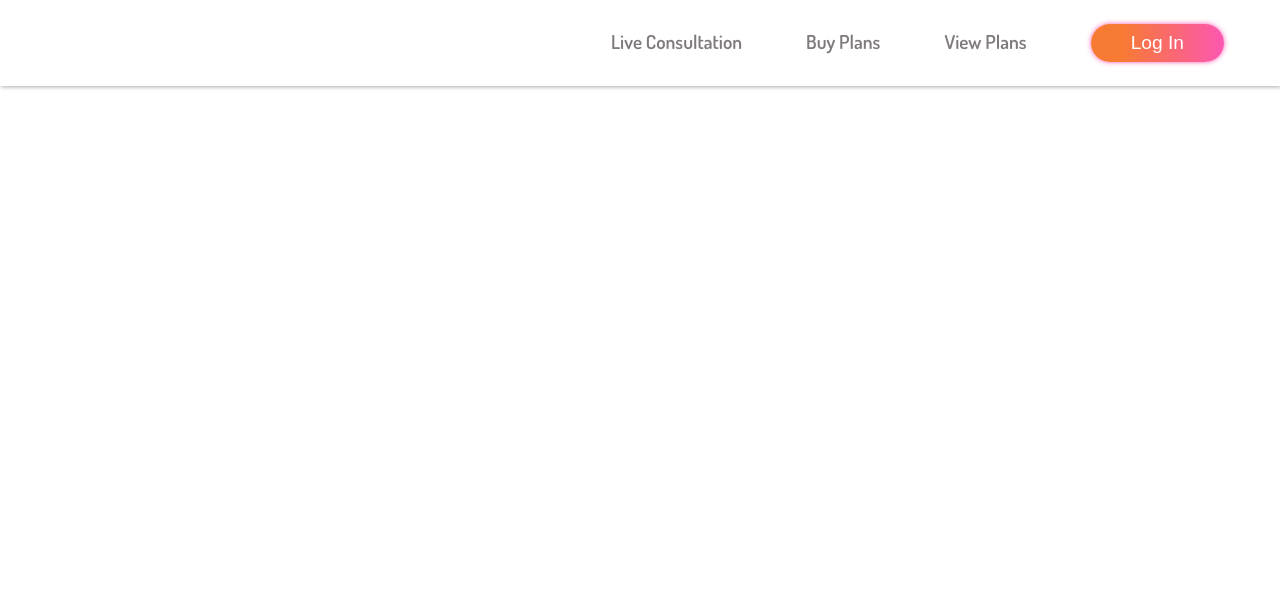
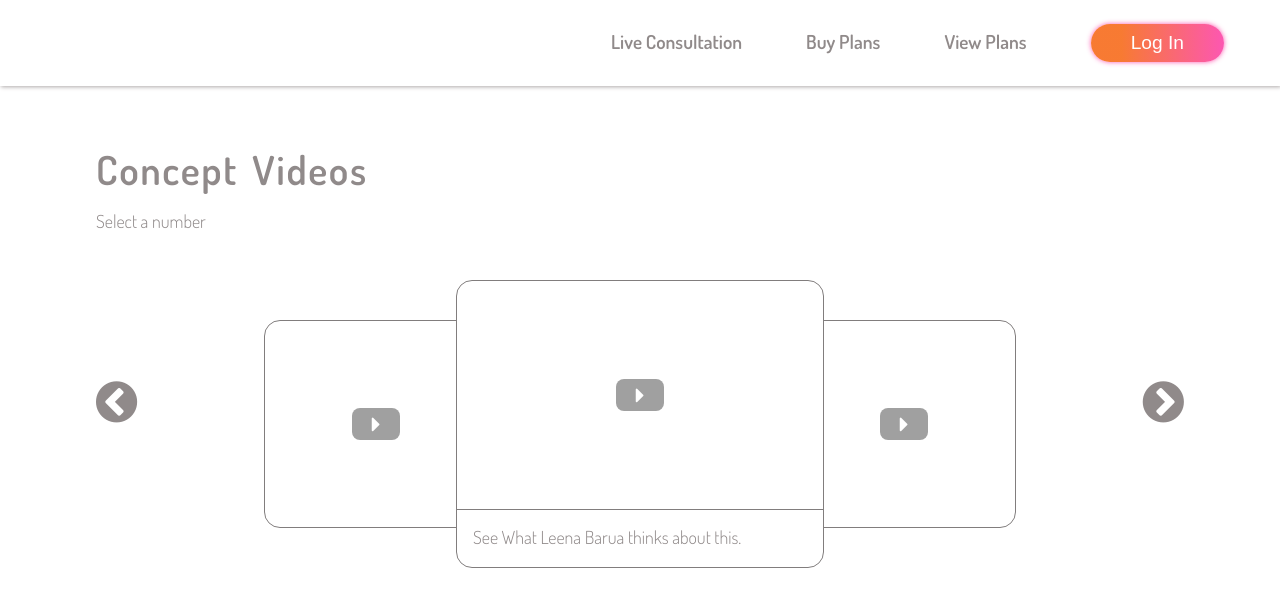
Before and after one commit to karn21/swiflearn-assign, a React (Create React App) app: page / in a window 1280 px wide. Shown: the top 606 px of the page. Built offline with nearby package versions, Linux system fonts and the light colour scheme.

Commit message:
add videos section

```diff
--- a/public/index.html
+++ b/public/index.html
@@ -28,6 +28,14 @@
       rel="stylesheet"
     />
 
+    <!-- Font Awesome -->
+    <link
+      rel="stylesheet"
+      href="https://stackpath.bootstrapcdn.com/font-awesome/4.7.0/css/font-awesome.min.css"
+      integrity="sha384-wvfXpqpZZVQGK6TAh5PVlGOfQNHSoD2xbE+QkPxCAFlNEevoEH3Sl0sibVcOQVnN"
+      crossorigin="anonymous"
+    />
+
     <title>Swiflearn Assignment</title>
   </head>
   <body>
--- a/src/App.css
+++ b/src/App.css
@@ -7,10 +7,21 @@
 body {
   font-family: "Dosis", sans-serif;
   font-size: 18px;
-  color: #807a7a;
+  color: #908a8a;
 }
 
 a {
   text-decoration: none;
   color: inherit;
 }
+
+section {
+  padding: 2rem 6rem;
+}
+
+h1 {
+  font-size: 2.5rem;
+  letter-spacing: 0.1rem;
+  word-spacing: 0.3rem;
+  padding: 1rem 0;
+}
--- a/src/App.js
+++ b/src/App.js
@@ -1,11 +1,13 @@
 import React from "react";
 import "./App.css";
 import Navbar from "./components/navbar/Navbar";
+import Videos from "./components/videos/Videos";
 
 function App() {
   return (
     <>
       <Navbar></Navbar>
+      <Videos></Videos>
     </>
   );
 }
--- /dev/null
+++ b/src/components/videos/Videos.js
@@ -0,0 +1,55 @@
+import React, { Component } from "react";
+import "./videos.css";
+
+class Videos extends Component {
+  render() {
+    return (
+      <section className="videos-section">
+        <h1>Concept Videos</h1>
+        <p>Select a number</p>
+        <div className="slide-show">
+          <div className="arrow arrow-prev">
+            <i class="fa fa-chevron-circle-left" aria-hidden="true"></i>
+          </div>
+          <div className="video-carousel">
+            <div className="video-container">
+              <div className="video-previous">
+                <div className="video-thumbnail">
+                  <div className="play-btn">
+                    <i class="fa fa-caret-right" aria-hidden="true"></i>
+                  </div>
+                </div>
+              </div>
+            </div>
+            <div className="video-container">
+              <div className="video-current">
+                <div className="video-thumbnail">
+                  <div className="play-btn">
+                    <i class="fa fa-caret-right" aria-hidden="true"></i>
+                  </div>
+                </div>
+                <div className="video-title">
+                  <p>See What Leena Barua thinks about this.</p>
+                </div>
+              </div>
+            </div>
+            <div className="video-container">
+              <div className="video-next">
+                <div className="video-thumbnail">
+                  <div className="play-btn">
+                    <i class="fa fa-caret-right" aria-hidden="true"></i>
+                  </div>
+                </div>
+              </div>
+            </div>
+          </div>
+          <div className="arrow arrow-next">
+            <i class="fa fa-chevron-circle-right" aria-hidden="true"></i>
+          </div>
+        </div>
+      </section>
+    );
+  }
+}
+
+export default Videos;
--- /dev/null
+++ b/src/components/videos/videos.css
@@ -0,0 +1,74 @@
+section.videos-section {
+  padding-top: 8rem;
+}
+
+.slide-show {
+  align-items: center;
+  display: flex;
+  justify-content: space-between;
+}
+
+.arrow {
+  font-size: 3rem;
+}
+
+.video-carousel {
+  align-items: center;
+  display: flex;
+  justify-content: center;
+  margin-top: 3rem;
+}
+
+.video-previous,
+.video-next {
+  height: 13rem;
+  width: 14rem;
+  border: 1px solid rgb(129, 125, 125);
+  border-radius: 1rem;
+  margin-left: -2rem;
+}
+
+.video-container {
+  overflow: hidden;
+}
+
+.video-previous {
+  margin-left: unset;
+  margin-right: -2rem;
+}
+
+.video-current {
+  height: 18rem;
+  width: 23rem;
+  border: 1px solid rgb(129, 125, 125);
+  border-radius: 1rem;
+}
+
+.video-thumbnail {
+  height: 100%;
+  width: 100%;
+  text-align: center;
+  align-items: center;
+}
+
+.video-current .video-thumbnail {
+  height: 80%;
+  border-bottom: 1px solid rgb(129, 125, 125);
+}
+
+.play-btn {
+  color: #fff;
+  font-size: 1.5rem;
+  height: 2rem;
+  width: 3rem;
+  text-align: center;
+  border-radius: 0.5rem;
+  background-color: #a0a0a0;
+  position: relative;
+  top: calc(50% - 1rem);
+  left: calc(50% - 1.5rem);
+}
+
+.video-title {
+  padding: 1rem;
+}
```
